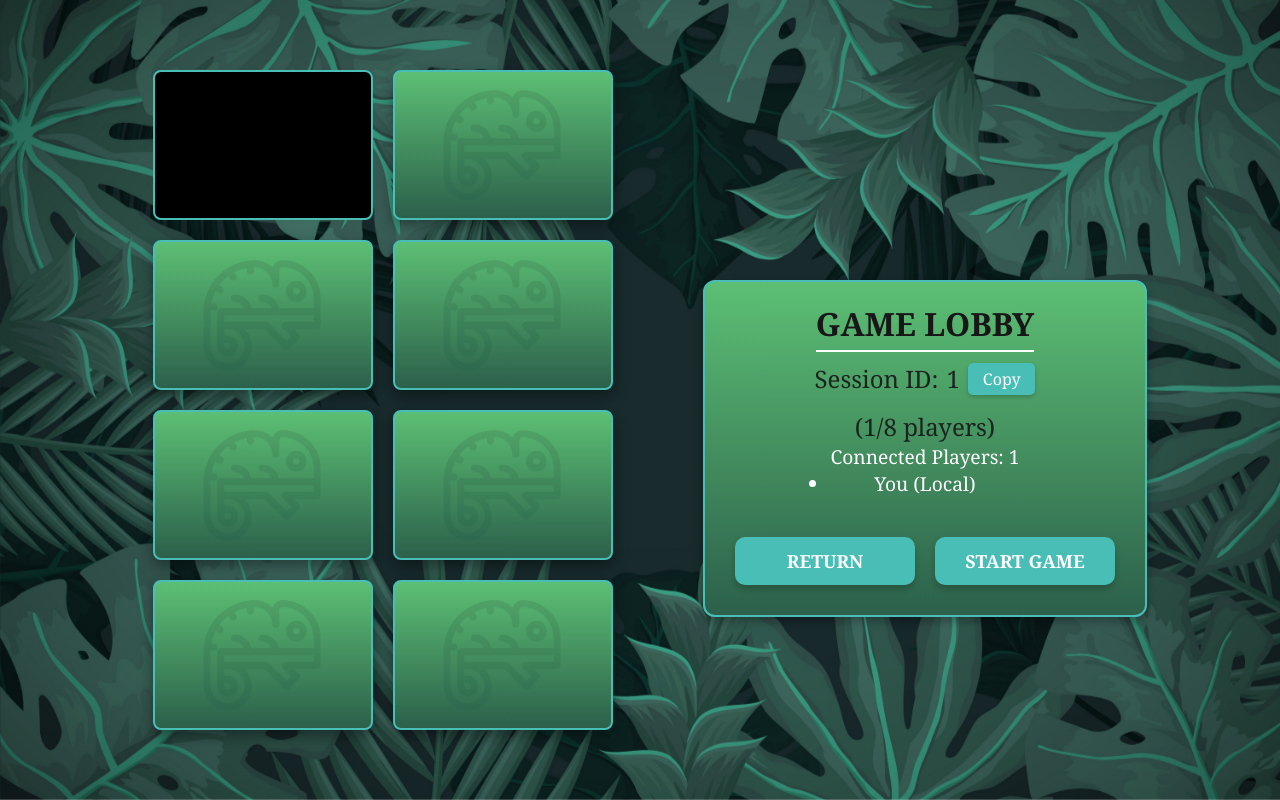
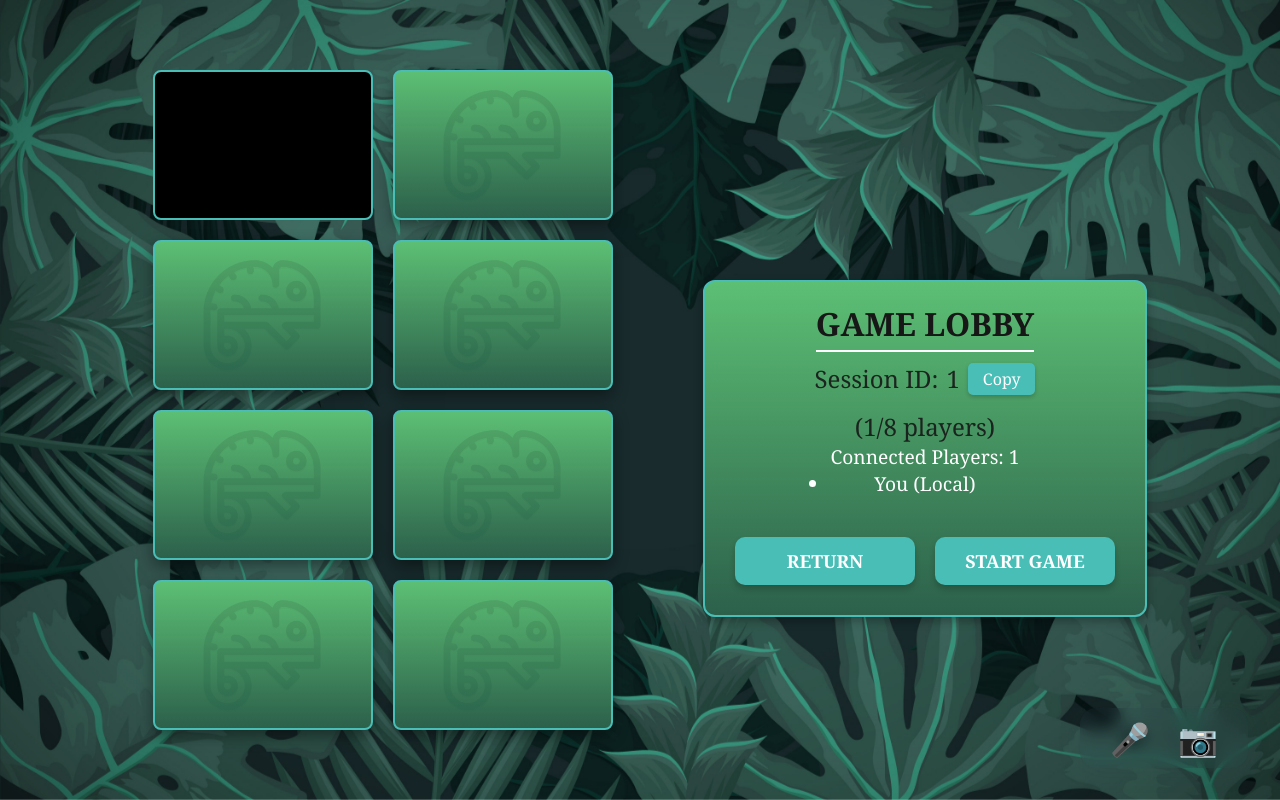
Before and after one commit to yutong-qiang/sopra-fs25-group-13-client, a Next.js app: page /game/join/1 in a window 1280 px wide. Built offline with nearby package versions, Linux system fonts and the light colour scheme; what @ant-design/nextjs-registry would draw is missing.

Commit message:
Mute/Unmute & Cam on/off implemented for videos and audios, #32

```diff
--- a/app/game/join/[gameToken]/page.tsx
+++ b/app/game/join/[gameToken]/page.tsx
@@ -12,7 +12,8 @@ import {
     Track,
     RemoteParticipant,
     LocalTrack,
-    LocalParticipant
+    LocalParticipant,
+    LocalAudioTrack
 } from 'twilio-video';
 import { useApi } from '@/hooks/useApi';
 import useLocalStorage from '@/hooks/useLocalStorage';
@@ -67,6 +68,11 @@ export default function GameSessionPage() {
     /*const [vote, setVote] = useState<string | null>(null);*/
     const [localParticipant] = useState<LocalParticipant | null>(null);
 
+    const [isMicOn, setIsMicOn] = useState(true);
+    const [isCameraOn, setIsCameraOn] = useState(true);
+
+    const [localAudioTrack, setLocalAudioTrack] = useState<LocalAudioTrack | null>(null);
+    const [localVideoTrack, setLocalVideoTrack] = useState<LocalVideoTrack | null>(null);
 
     const handleVote = (playerId: string) => {
         if (hasVoted) return;
@@ -297,6 +303,9 @@ export default function GameSessionPage() {
                 room.on('participantDisconnected', handleParticipantDisconnected);
 
                 const localTrack = localTracks.find(t => t.kind === 'video') as LocalVideoTrack;
+                const audioTrack = localTracks.find(t => t.kind === 'audio') as LocalAudioTrack;
+                setLocalVideoTrack(localTrack);
+                setLocalAudioTrack(audioTrack);
                 if (localVideoRef.current) {
                     if (localTrack) {
                         const el = localTrack.attach();
@@ -613,6 +622,28 @@ export default function GameSessionPage() {
     const remoteParticipants = room
         ? Array.from(room.participants.values())
         : [];
+
+    function handleMuteUnmute() {
+        if (localAudioTrack) {
+            if (isMicOn) {
+                localAudioTrack.disable();
+            } else {
+                localAudioTrack.enable();
+            }
+            setIsMicOn(!isMicOn);
+        }
+    }
+
+    function handleCameraOnOff() {
+        if (localVideoTrack) {
+            if (isCameraOn) {
+                localVideoTrack.disable();
+            } else {
+                localVideoTrack.enable();
+            }
+            setIsCameraOn(!isCameraOn);
+        }
+    }
 
     return (
       <>
@@ -1100,6 +1131,68 @@ export default function GameSessionPage() {
                   </div>
               </div>
           )}
+
+          <div
+              style={{
+                  position: 'fixed',
+                  right: '32px',
+                  bottom: '32px',
+                  zIndex: 1000,
+                  display: 'flex',
+                  gap: '24px',
+                  background: 'rgba(44, 62, 80, 0.13)',
+                  borderRadius: '16px',
+                  boxShadow: '0 4px 24px rgba(44, 62, 80, 0.10)',
+                  padding: '8px 28px',
+                  alignItems: 'center',
+                  backdropFilter: 'blur(8px)',
+              }}
+          >
+              <button
+                  onClick={handleMuteUnmute}
+                  style={{
+                      background: 'none',
+                      border: 'none',
+                      borderRadius: '12px',
+                      width: '44px',
+                      height: '44px',
+                      cursor: 'pointer',
+                      fontSize: '2rem',
+                      color: isMicOn ? '#fff' : '#e74c3c',
+                      display: 'flex',
+                      alignItems: 'center',
+                      justifyContent: 'center',
+                      outline: 'none',
+                      padding: 0,
+                      transition: 'color 0.2s',
+                  }}
+                  title={isMicOn ? "Mute Microphone" : "Unmute Microphone"}
+              >
+                  {isMicOn ? '🎤' : '🔇'}
+              </button>
+              <button
+                  onClick={handleCameraOnOff}
+                  style={{
+                      background: 'none',
+                      border: 'none',
+                      borderRadius: '12px',
+                      width: '44px',
+                      height: '44px',
+                      cursor: 'pointer',
+                      fontSize: '2rem',
+                      color: isCameraOn ? '#fff' : '#e74c3c',
+                      display: 'flex',
+                      alignItems: 'center',
+                      justifyContent: 'center',
+                      outline: 'none',
+                      padding: 0,
+                      transition: 'color 0.2s',
+                  }}
+                  title={isCameraOn ? "Turn Camera Off" : "Turn Camera On"}
+              >
+                  {isCameraOn ? '📷' : '🚫'}
+              </button>
+          </div>
       </>
   );
 }
```
